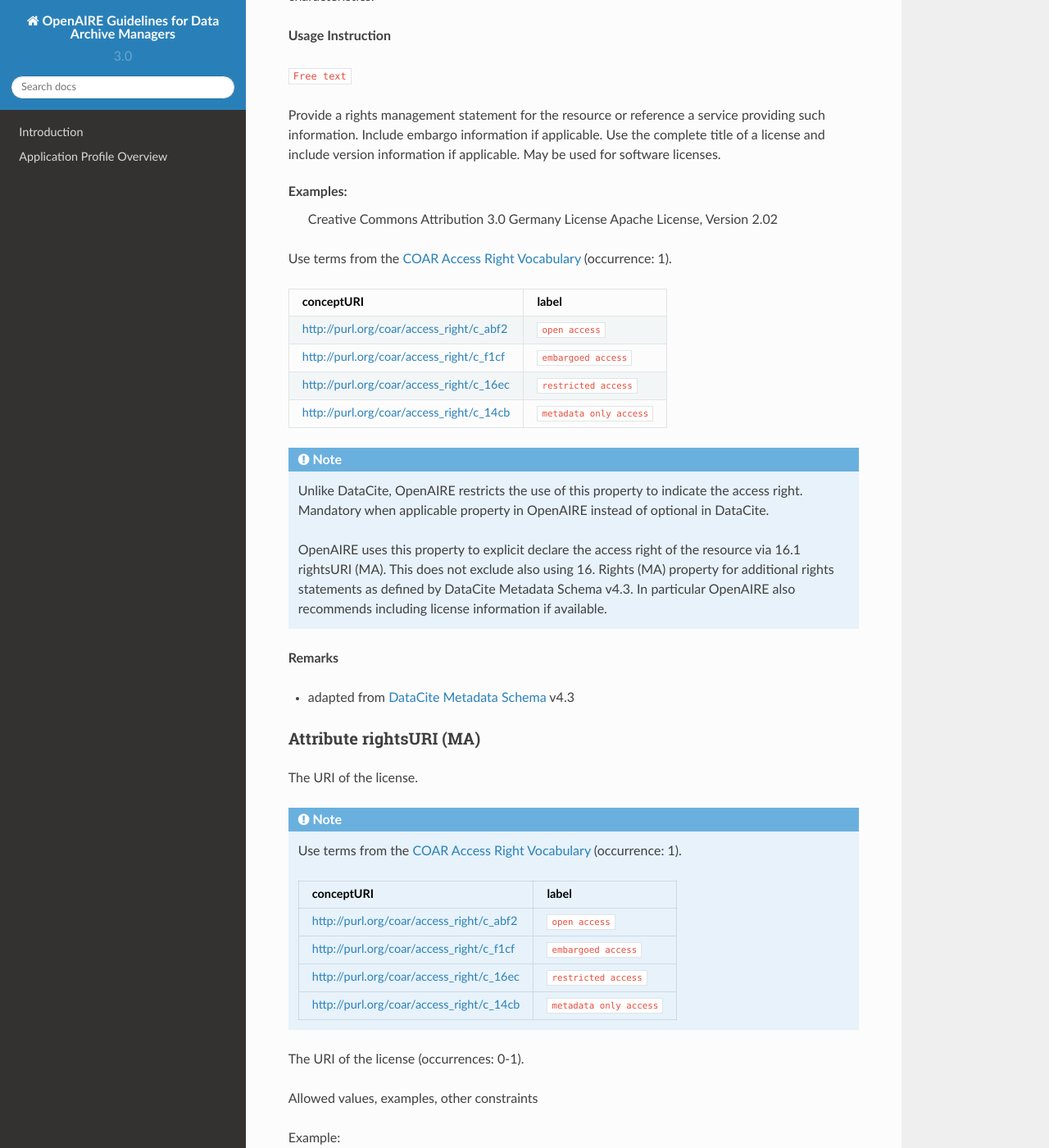
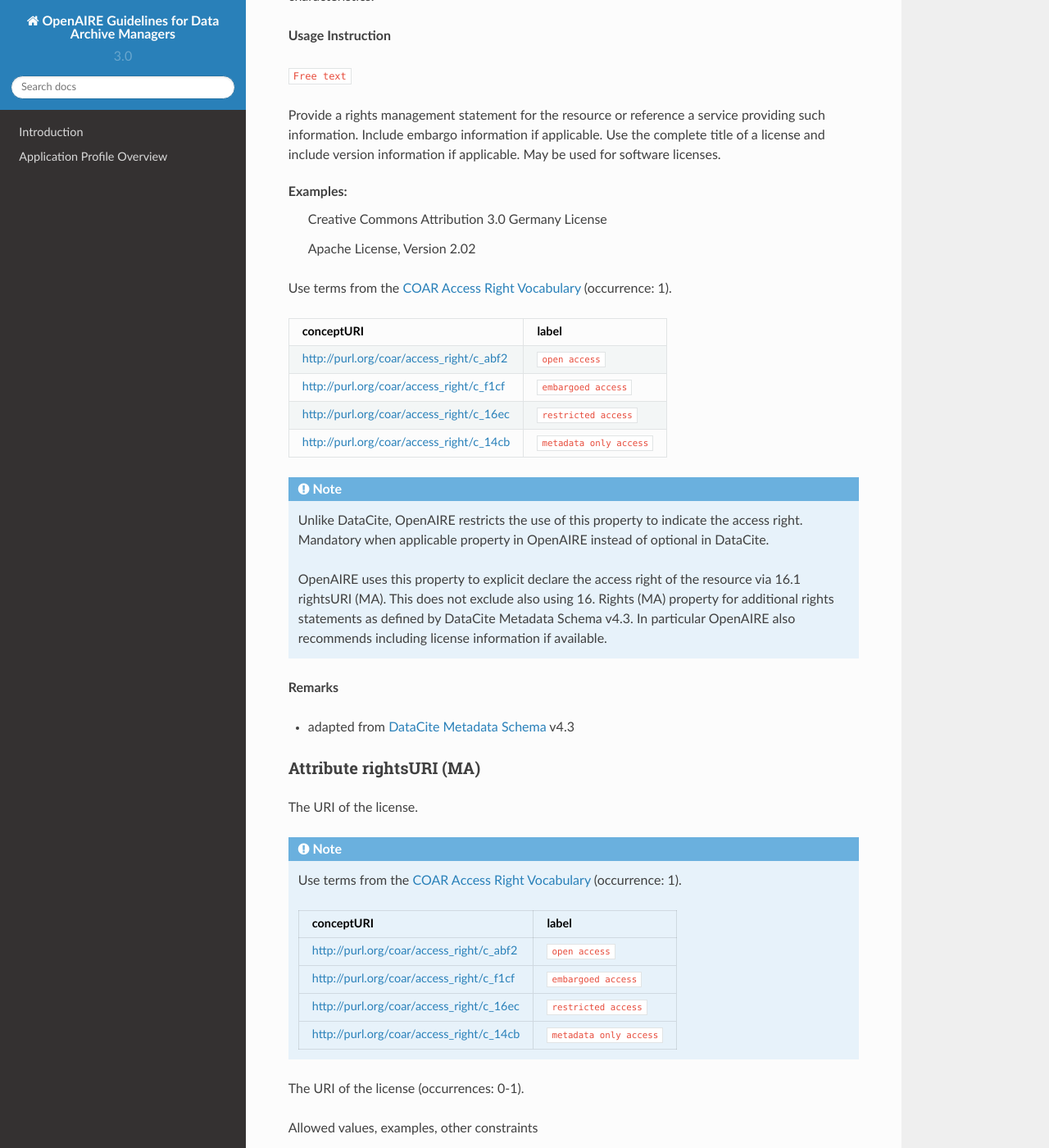
Before and after one commit to openaire/guidelines-data-archives, a Sphinx documentation site: the page built from docs/field_rights.rst, in a window 1280 px wide and 1400 px high, scrolled down 457 px. Shown: the whole window at 82% size. Built offline with Sphinx 7.4.7 and the Read the Docs theme 2.0.0, drawn with Linux system fonts in a browser that asks for light colours; a script that is not in the unit is left out.

Commit message:
initial v3.0 working draft

```diff
--- a/docs/field_rights.rst
+++ b/docs/field_rights.rst
@@ -25,6 +25,7 @@
 
 Examples:
 	Creative Commons Attribution 3.0 Germany License
+
 	Apache License, Version 2.02
 
 Use terms from the `COAR Access Right Vocabulary`_ (occurrence: 1).
@@ -47,7 +48,7 @@
 
 **Remarks**
 
-* adapted from `DataCite Metadata Schema`_ v4.3
+- adapted from `DataCite Metadata Schema`_ v4.3
 
 Attribute rightsURI (MA)
 ************************
@@ -80,8 +81,8 @@
 The name of the scheme is a controlled vocabulary.
 
 Controlled list:
-	SPDX
-	COAR
+	- SPDX
+	- COAR
 
 
 Attribute schemeURI (R)
```
